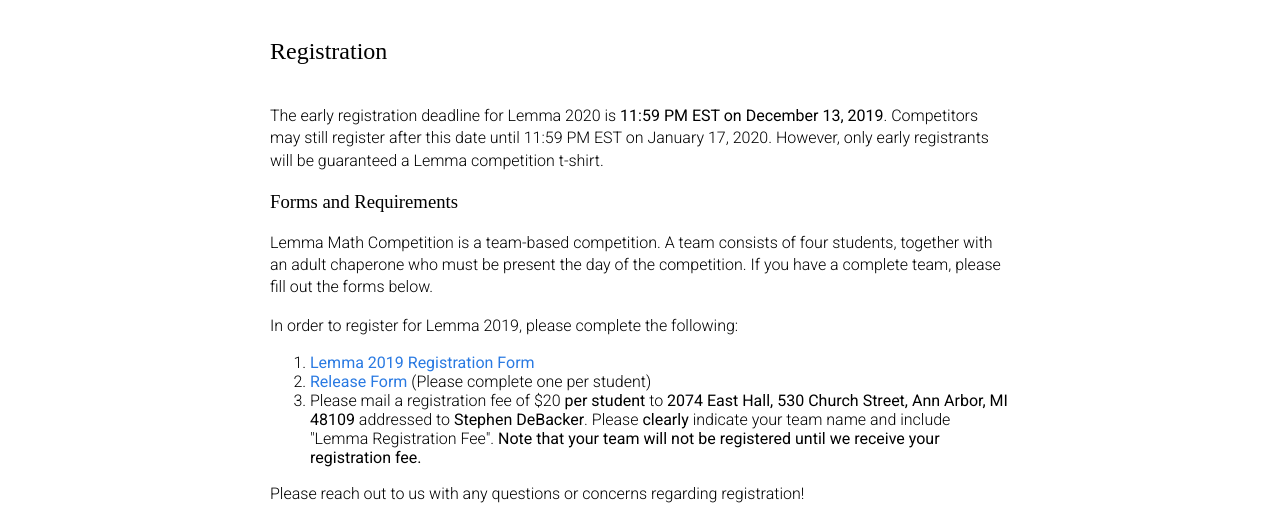
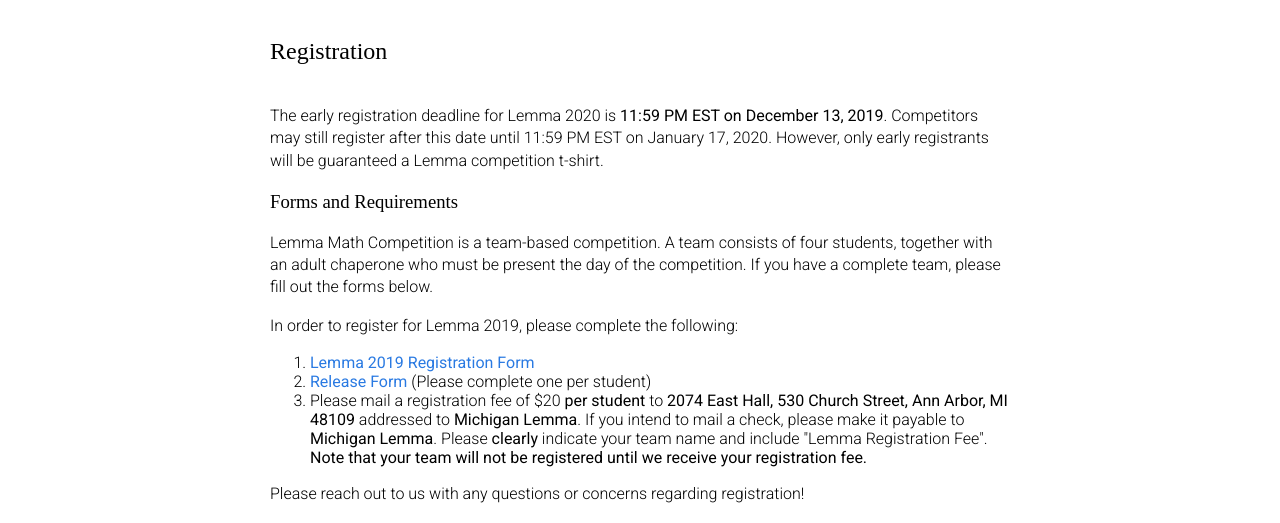
Before and after one commit to michigan-lemma/Website-source-code, a plain HTML site: page registration.html in a window 1280 px wide. Shown: the part 63-586 px from the top of the page. Drawn offline with Linux system fonts and the light colour scheme; a web font is replaced by a local one.

Commit message:
something about check payability

```diff
--- a/registration.html
+++ b/registration.html
@@ -58,7 +58,7 @@ If you do not have a team of four, you can still register! You may either compet
 		<ol>
 			<li><a href="https://docs.google.com/forms/d/e/1FAIpQLSd52YVGmtorzj5hgBnZl56P3aXrxnTLzamiPjpwt1XtpqPWVA/viewform">Lemma 2019 Registration Form</a></li>
 			<li><a href="https://docs.google.com/document/d/1fl208hP_jXfxr6pCmMIjgEOweGv5NLr5qOPBMBowScE/edit?usp=sharing">Release Form</a> (Please complete one per student)</li>
-			<li>Please mail a registration fee of $20 <b>per student</b> to <b>2074 East Hall, 530 Church Street, Ann Arbor, MI 48109</b> addressed to <b>Stephen DeBacker</b>. Please <b>clearly</b> indicate your team name and include "Lemma Registration Fee".
+			<li>Please mail a registration fee of $20 <b>per student</b> to <b>2074 East Hall, 530 Church Street, Ann Arbor, MI 48109</b> addressed to <b>Michigan Lemma</b>. If you intend to mail a check, please make it payable to <b>Michigan Lemma</b>.  Please <b>clearly</b> indicate your team name and include "Lemma Registration Fee".
 			<b>Note that your team will not be registered until we receive your registration fee.</b></li>
 		</ol>
 	</p>
```
